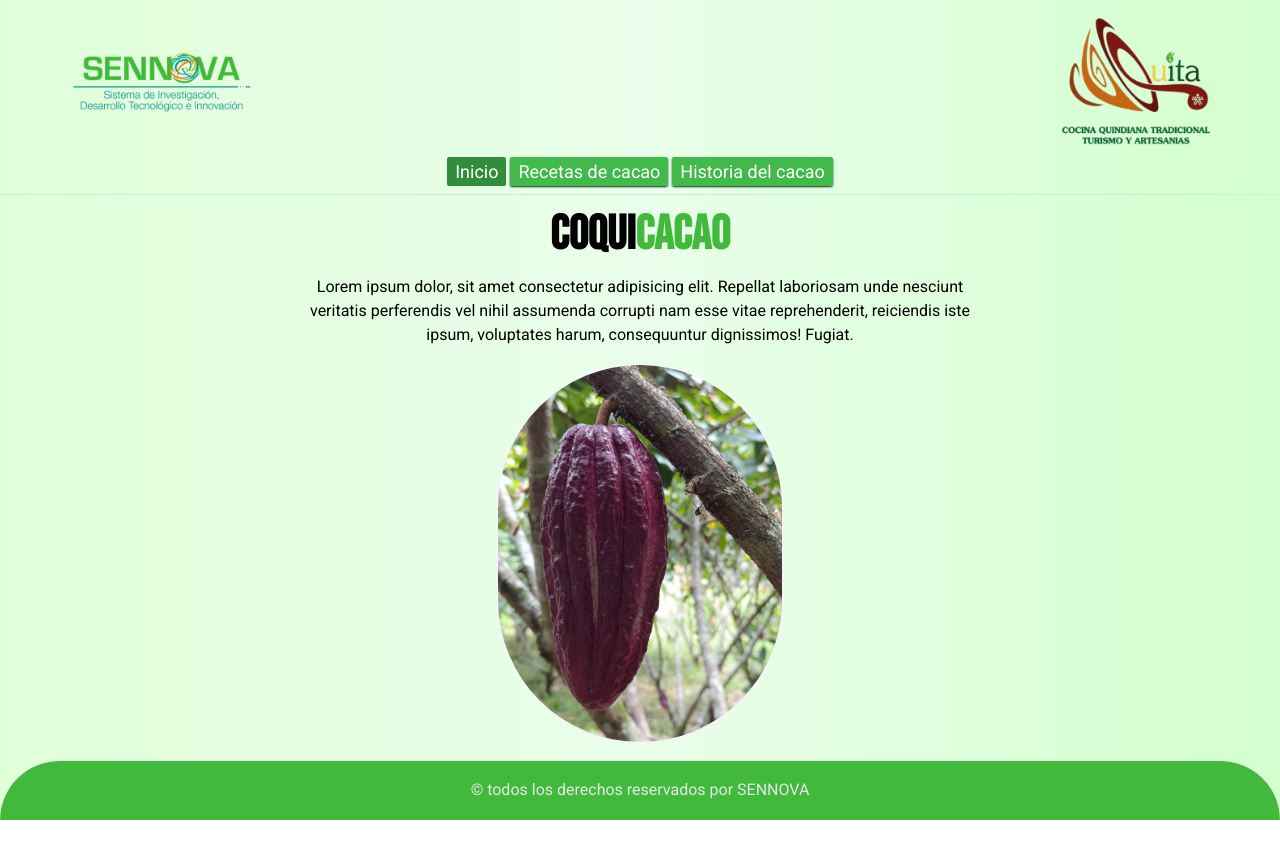
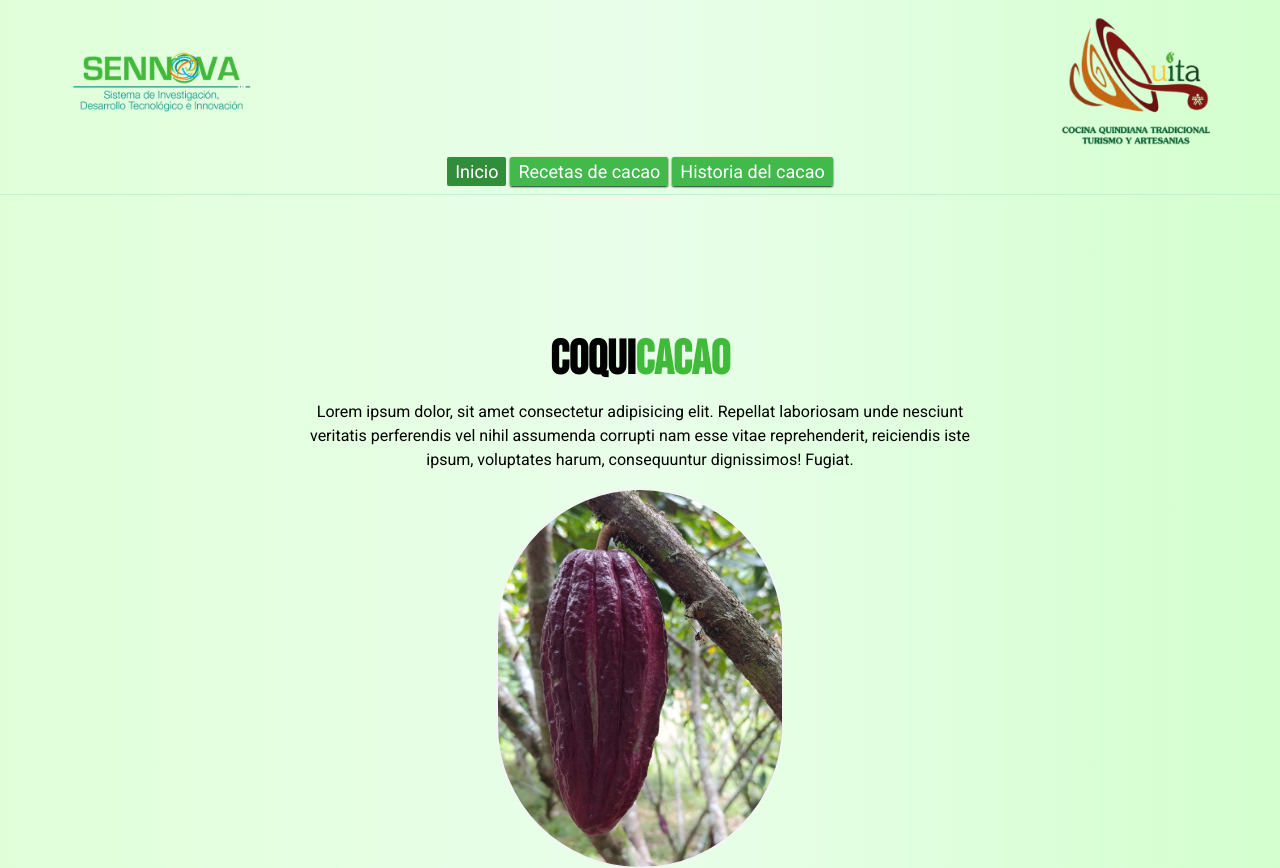
Before and after one commit to JuanGuillermoPantoja/PY-PageRecipe-Cacao, a React (Vite) app: page / in a window 1280 px wide. Shown: the top 868 px of the page. Before the commit the page ends 820 px from the top, so only its background shows below. Built offline with nearby package versions, Linux system fonts and the light colour scheme.

Commit message:
updateSectionHome_and_historyCacaovSizeHeight

```diff
--- a/src/components/SectionHome.jsx
+++ b/src/components/SectionHome.jsx
@@ -3,7 +3,7 @@ import imgMazorcaCacao from '/images/grano-cacao.jpg'
 const sectionHome = () => {
   return (
     <>
-      <section className="w-full flex items-start justify-center overflow-hidden">
+      <section className="w-full flex items-center justify-center min-h-screen">
         <div className="w-[90%] h-full flex justify-center items-center flex-col gap-4  ">
           <h1 className="text-3xl font-bold md:text-5xl mt-4">
             Coqui<span id='spanTitle' className="text-[#41b93b] font-bold">Cacao</span>
@@ -14,7 +14,7 @@ const sectionHome = () => {
             corrupti nam esse vitae reprehenderit, reiciendis iste ipsum,
             voluptates harum, consequuntur dignissimos! Fugiat.
           </p>
-          <img className='w-1/2 border-2 mb-4 border-gray-100 rounded-full md:w-1/4' src={imgMazorcaCacao} alt="" />
+          <img className='w-1/2 border-2 border-gray-100 rounded-full md:w-1/4' src={imgMazorcaCacao} alt="" />
         </div>
       </section>
     </>
--- a/src/pages/HistoryCacao.jsx
+++ b/src/pages/HistoryCacao.jsx
@@ -6,7 +6,7 @@ const HistoryCacao = () => {
   return (
     <>
       <Navbar />
-      <div className="flex justify-center items-center ">
+      <div className="flex justify-center items-center min-h-screen">
         <div className="w-4/5 h-full flex flex-col justify-center items-center text-center">
           <h2 className="text-2xl lg:text-4xl lg:font-bold my-4">Historia del cacao</h2>
           <p className="mb-4 lg:w-3/5">
```
